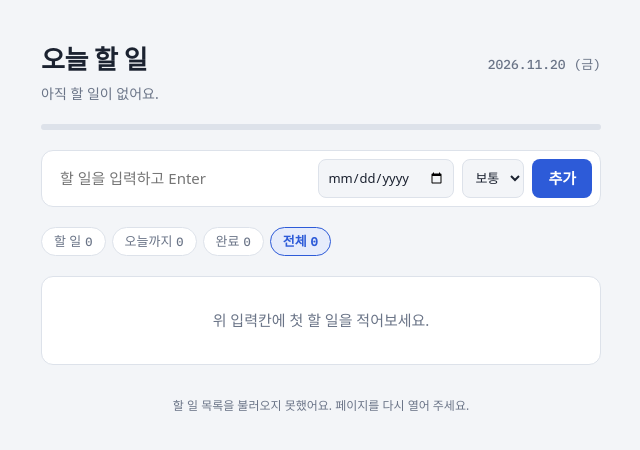
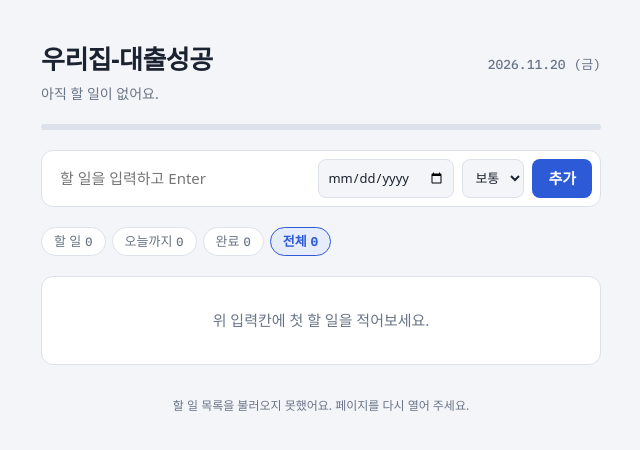
Before and after one commit to soonsoo99/todo-app, a plain HTML site: page site/index.html in a window 1280 px wide. Shown: the whole page, without its empty margins (319-959 px from the left). Drawn offline with nearby package versions, Linux system fonts and the light colour scheme; no server answers; a web font is replaced by a local one.

Commit message:
Rename screen to 우리집-대출성공
Co-Authored-By: Claude Sonnet 5.5 <noreply@anthropic.com>

```diff
--- a/site/index.html
+++ b/site/index.html
@@ -2,7 +2,7 @@
 <html lang="ko">
 <meta charset="utf-8">
 <meta name="viewport" content="width=device-width,initial-scale=1,viewport-fit=cover">
-<title>오늘 할 일</title>
+<title>우리집-대출성공</title>
 <meta name="claude:viewport-fit-sides" content="cover">
 <link rel="preconnect" href="https://fonts.googleapis.com">
 <link rel="stylesheet" href="https://fonts.googleapis.com/css2?family=IBM+Plex+Sans+KR:wght@400;500;600;700&family=IBM+Plex+Mono:wght@500&display=swap">
@@ -94,7 +94,7 @@ button:focus-visible, input:focus-visible, select:focus-visible { outline: 2px s
 <div class="wrap">
   <header>
     <div>
-      <h1>오늘 할 일</h1>
+      <h1>우리집-대출성공</h1>
       <p class="summary" id="summary">불러오는 중…</p>
     </div>
     <span class="today" id="today"></span>
```
Also changed, not shown: todo.html (+2 -2 lines), 1 other file.
